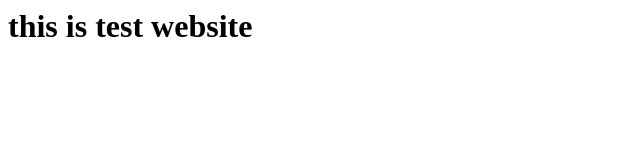
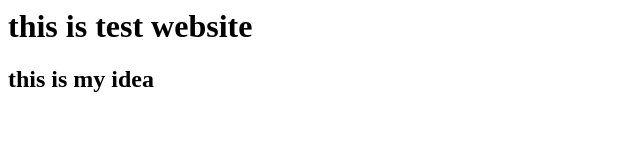
Before and after one commit to sagar070389/webapp, a plain HTML site: page index.html in a window 1280 px wide. Shown: the whole page, without its empty margins (0-640 px from the left). Drawn offline with Linux system fonts and the light colour scheme.

Commit message:
added index.html

```diff
--- a/index.html
+++ b/index.html
@@ -1 +1,2 @@
 <h1>this is test website</h1>
+<h2>this is my idea </h2>
```
